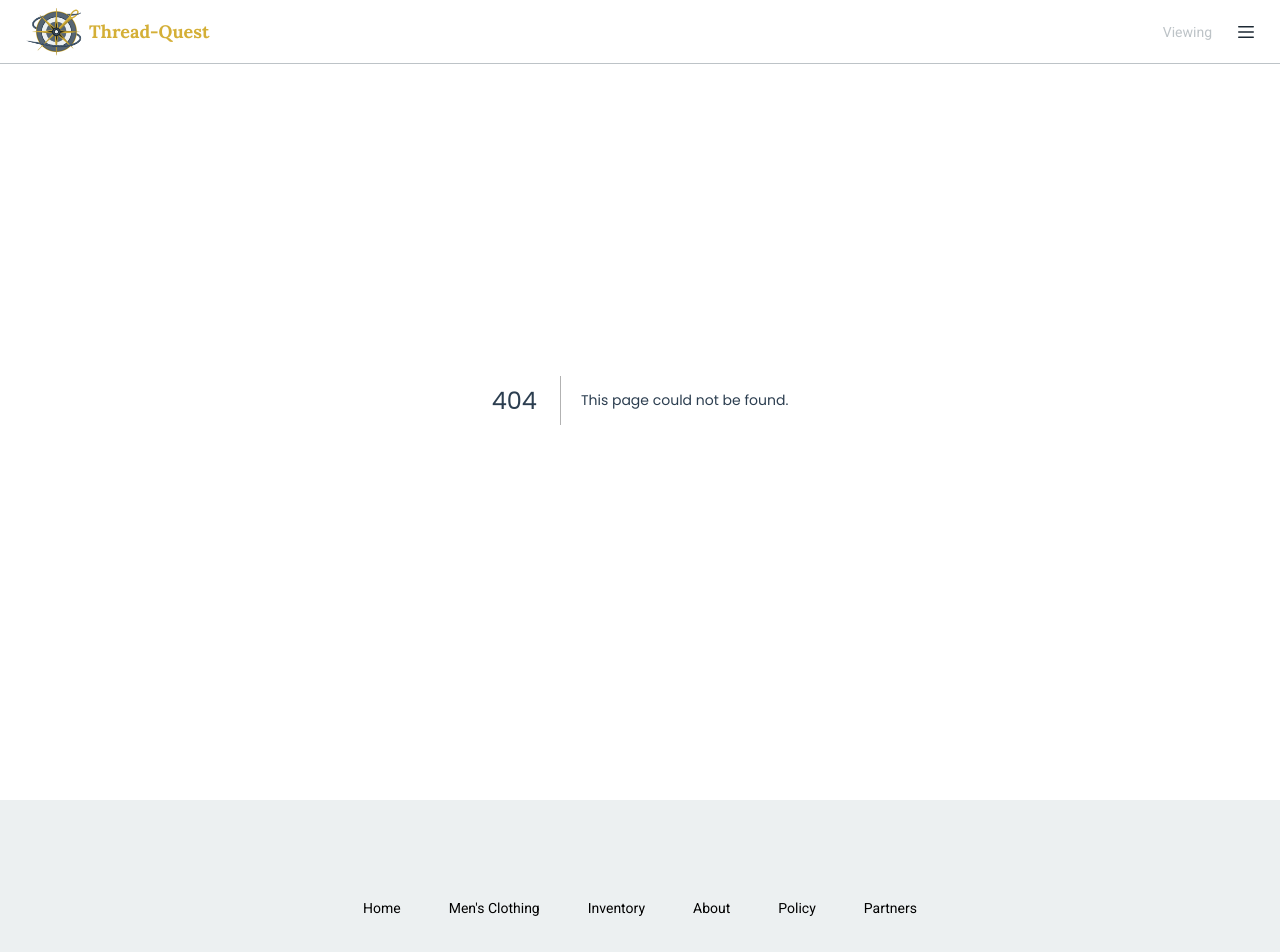
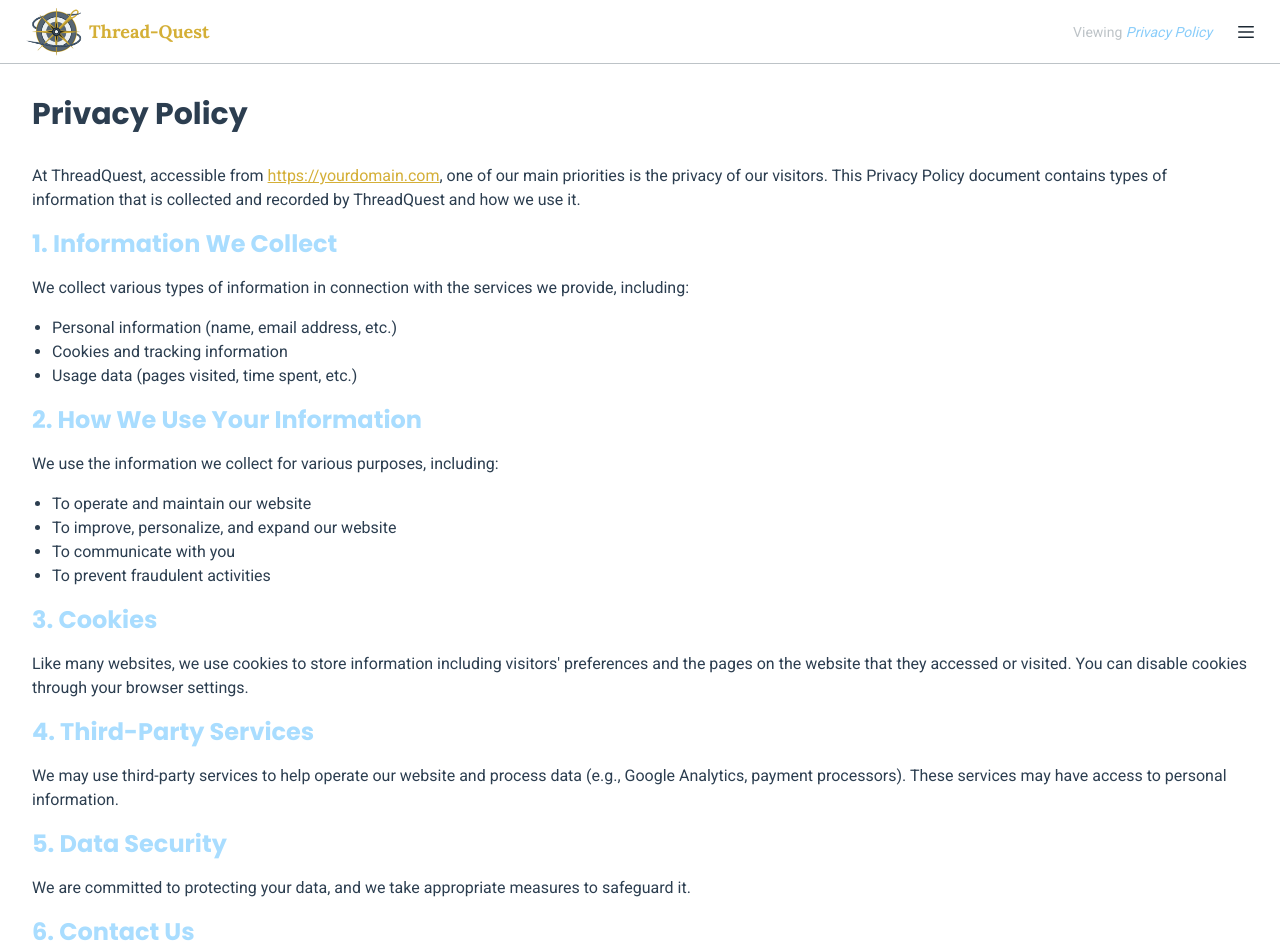
Before and after one commit to cheesecoke/thread-quest, a Next.js app: page /privacy-policy in a window 1280 px wide. Before the commit this address had no page. Shown: the top 952 px of the page. Built offline with nearby package versions, Linux system fonts and the light colour scheme.

Commit message:
Temporary Privacy Policy

```diff
--- a/src/app/components/Footer.tsx
+++ b/src/app/components/Footer.tsx
@@ -25,7 +25,7 @@ const navigation = {
     { name: "Men's Clothing", href: "/clothing" },
     { name: "Inventory", href: "#" },
     { name: "About", href: "/about" },
-    { name: "Policy", href: "#" },
+    { name: "Privacy Policy", href: "/privacy-policy" },
     { name: "Partners", href: "#" },
   ],
   social: [
--- a/src/app/components/NavBar.tsx
+++ b/src/app/components/NavBar.tsx
@@ -17,6 +17,11 @@ const NavBar: React.FC = () => {
   const router = useRouter();
   const pathname = usePathname();
   const activeLink = navLinks.find((link) => link.href === pathname);
+  const viewingAlt = pathname
+    .replace(/^\/|-/g, " ")
+    .replace(/\b\w/g, (char) => char.toUpperCase());
+
+  console.log(pathname);
 
   return (
     <nav className="bg-white fixed top-0 w-full z-50 flex justify-around border-b border-neutral-mid px-6 h-16">
@@ -49,7 +54,7 @@ const NavBar: React.FC = () => {
           <div className="text-neutral-mid text-sm md:text-md mr-4 transition duration-300 ease-in-out">
             Viewing{" "}
             <span className="text-secondary-dark">
-              <i>{activeLink?.name}</i>
+              <i>{activeLink?.name ? activeLink?.name : viewingAlt}</i>
             </span>
           </div>
           <Menu as="div" className="relative inline-block text-left">
--- /dev/null
+++ b/src/app/privacy-policy/page.tsx
@@ -0,0 +1,87 @@
+// pages/privacy-policy.tsx
+import React from "react";
+
+const PrivacyPolicy = () => {
+  return (
+    <div className="mx-auto max-w-4xl px-4 py-24 sm:px-6 lg:max-w-7xl lg:px-8">
+      <h1 className="text-3xl font-heading font-bold text-primary mb-8">
+        Privacy Policy
+      </h1>
+
+      <p className="mb-4 text-primary">
+        At ThreadQuest, accessible from{" "}
+        <a href="https://yourdomain.com" className="text-accent underline">
+          https://yourdomain.com
+        </a>
+        , one of our main priorities is the privacy of our visitors. This
+        Privacy Policy document contains types of information that is collected
+        and recorded by ThreadQuest and how we use it.
+      </p>
+
+      <h2 className="text-2xl font-bold text-secondary mb-4">
+        1. Information We Collect
+      </h2>
+      <p className="mb-4 text-primary">
+        We collect various types of information in connection with the services
+        we provide, including:
+      </p>
+      <ul className="list-disc pl-5 mb-4 text-primary">
+        <li>Personal information (name, email address, etc.)</li>
+        <li>Cookies and tracking information</li>
+        <li>Usage data (pages visited, time spent, etc.)</li>
+      </ul>
+
+      <h2 className="text-2xl font-bold text-secondary mb-4">
+        2. How We Use Your Information
+      </h2>
+      <p className="mb-4 text-primary">
+        We use the information we collect for various purposes, including:
+      </p>
+      <ul className="list-disc pl-5 mb-4 text-primary">
+        <li>To operate and maintain our website</li>
+        <li>To improve, personalize, and expand our website</li>
+        <li>To communicate with you</li>
+        <li>To prevent fraudulent activities</li>
+      </ul>
+
+      <h2 className="text-2xl font-bold text-secondary mb-4">3. Cookies</h2>
+      <p className="mb-4 text-primary">
+        Like many websites, we use cookies to store information including
+        visitors' preferences and the pages on the website that they accessed or
+        visited. You can disable cookies through your browser settings.
+      </p>
+
+      <h2 className="text-2xl font-bold text-secondary mb-4">
+        4. Third-Party Services
+      </h2>
+      <p className="mb-4 text-primary">
+        We may use third-party services to help operate our website and process
+        data (e.g., Google Analytics, payment processors). These services may
+        have access to personal information.
+      </p>
+
+      <h2 className="text-2xl font-bold text-secondary mb-4">
+        5. Data Security
+      </h2>
+      <p className="mb-4 text-primary">
+        We are committed to protecting your data, and we take appropriate
+        measures to safeguard it.
+      </p>
+
+      <h2 className="text-2xl font-bold text-secondary mb-4">6. Contact Us</h2>
+      <p className="mb-4 text-primary">
+        If you have any questions or concerns about our Privacy Policy, feel
+        free to contact us at{" "}
+        <a
+          href="mailto:support@yourdomain.com"
+          className="text-accent underline"
+        >
+          support@yourdomain.com
+        </a>
+        .
+      </p>
+    </div>
+  );
+};
+
+export default PrivacyPolicy;
```
